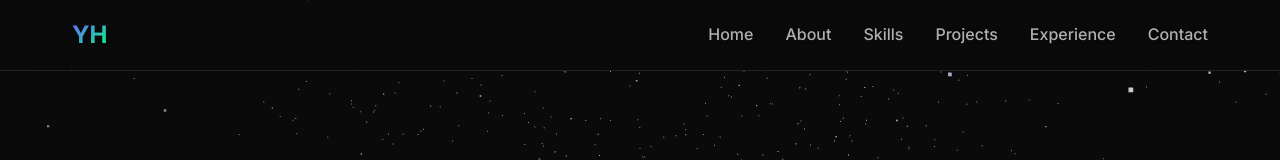
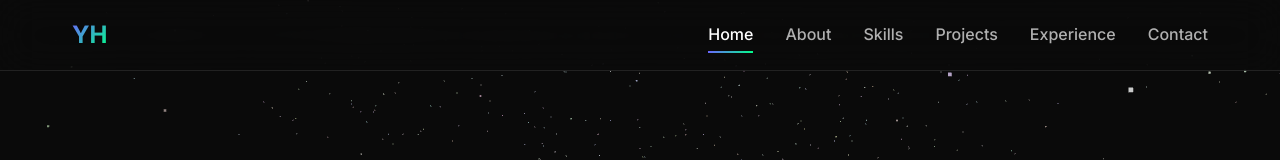
Before and after one commit to yashasvi9199/portfolio-source, a React (Vite) app: page / in a window 1280 px wide. Shown: the top 160 px of the page. Built offline with nearby package versions, Linux system fonts and the light colour scheme.

Commit message:
refactor: derive nav active state from fullpage section index

```diff
--- a/src/sections/Navigation.jsx
+++ b/src/sections/Navigation.jsx
@@ -1,19 +1,7 @@
-import React, { useState, useEffect } from 'react';
+import React, { useState } from 'react';
 import '../styles/sections/Navigation.css';
-const Navigation = () => {
-  const [isScrolled, setIsScrolled] = useState(false);
-  const [isMobileMenuOpen, setIsMobileMenuOpen] = useState(false);
 
-  useEffect(() => {
-    const handleScroll = () => {
-      setIsScrolled(window.scrollY > 50);
-    };
-
-    window.addEventListener('scroll', handleScroll);
-    return () => window.removeEventListener('scroll', handleScroll);
-  }, []);
-
-  const navItems = [
+const NAV_ITEMS = [
   { name: 'Home', href: '#home' },
   { name: 'About', href: '#about' },
   { name: 'Skills', href: '#skills' },
@@ -21,6 +9,12 @@ const Navigation = () => {
   { name: 'Experience', href: '#experience' },
   { name: 'Contact', href: '#contact' }
 ];
+
+const Navigation = ({ currentSection = 0 }) => {
+  const [isMobileMenuOpen, setIsMobileMenuOpen] = useState(false);
+
+  // Derive scrolled state from section index (scrolled = not on hero)
+  const isScrolled = currentSection > 0;
 
   return (
     <nav className={`navigation ${isScrolled ? 'scrolled' : ''}`}>
@@ -32,11 +26,11 @@ const Navigation = () => {
         </div>
 
         <div className={`nav-menu ${isMobileMenuOpen ? 'active' : ''}`}>
-          {navItems.map((item, index) => (
+          {NAV_ITEMS.map((item, index) => (
             <a
               key={index}
               href={item.href}
-              className="nav-link"
+              className={`nav-link ${currentSection === index ? 'active' : ''}`}
               onClick={() => setIsMobileMenuOpen(false)}
             >
               {item.name}
--- a/src/styles/sections/Navigation.css
+++ b/src/styles/sections/Navigation.css
@@ -66,6 +66,14 @@
   width: 100%;
 }
 
+.nav-link.active {
+  color: #ffffff;
+}
+
+.nav-link.active::after {
+  width: 100%;
+}
+
 .mobile-menu-btn {
   display: none;
   flex-direction: column;
```
Lines whose indentation alone changed are shown as unchanged.
